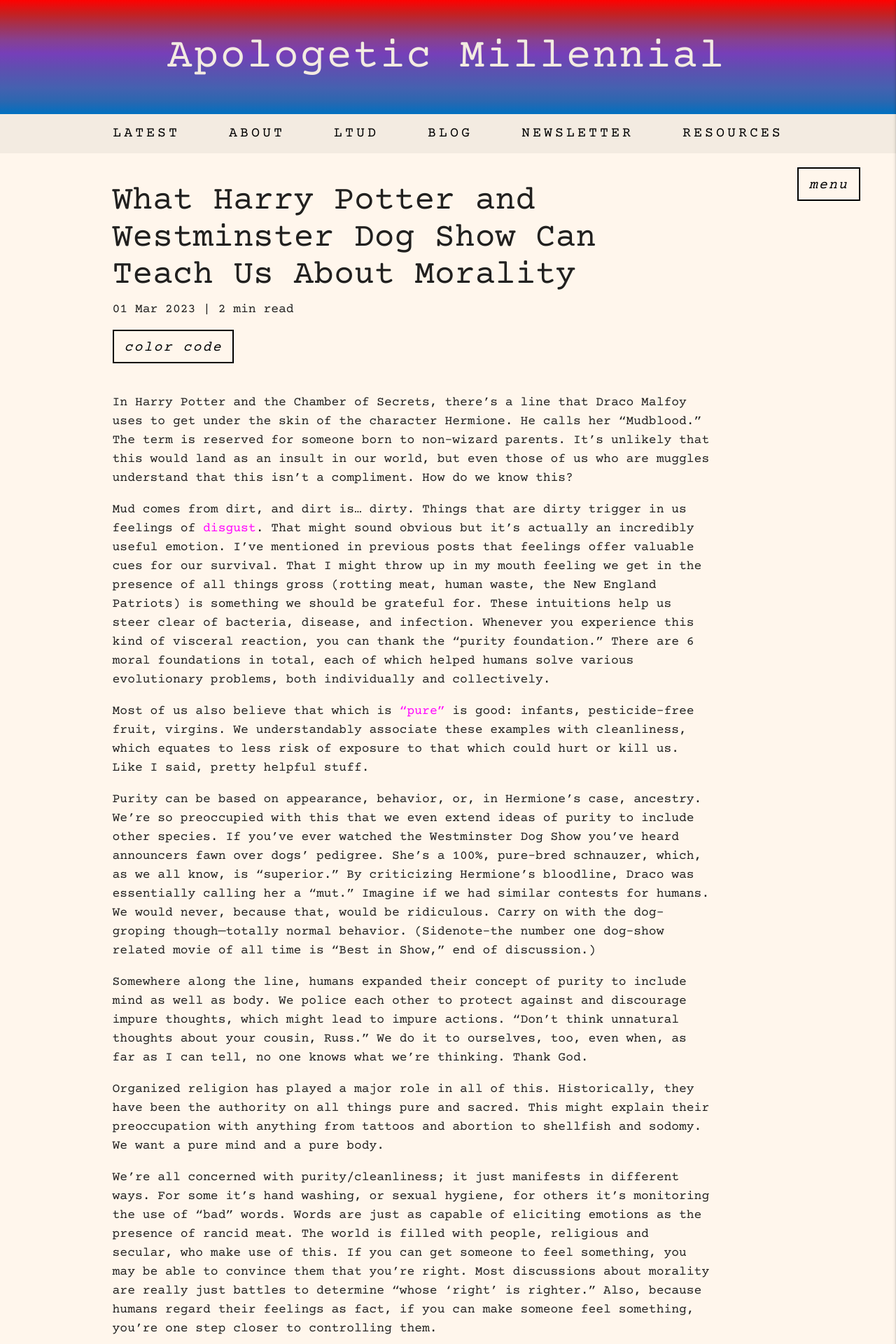
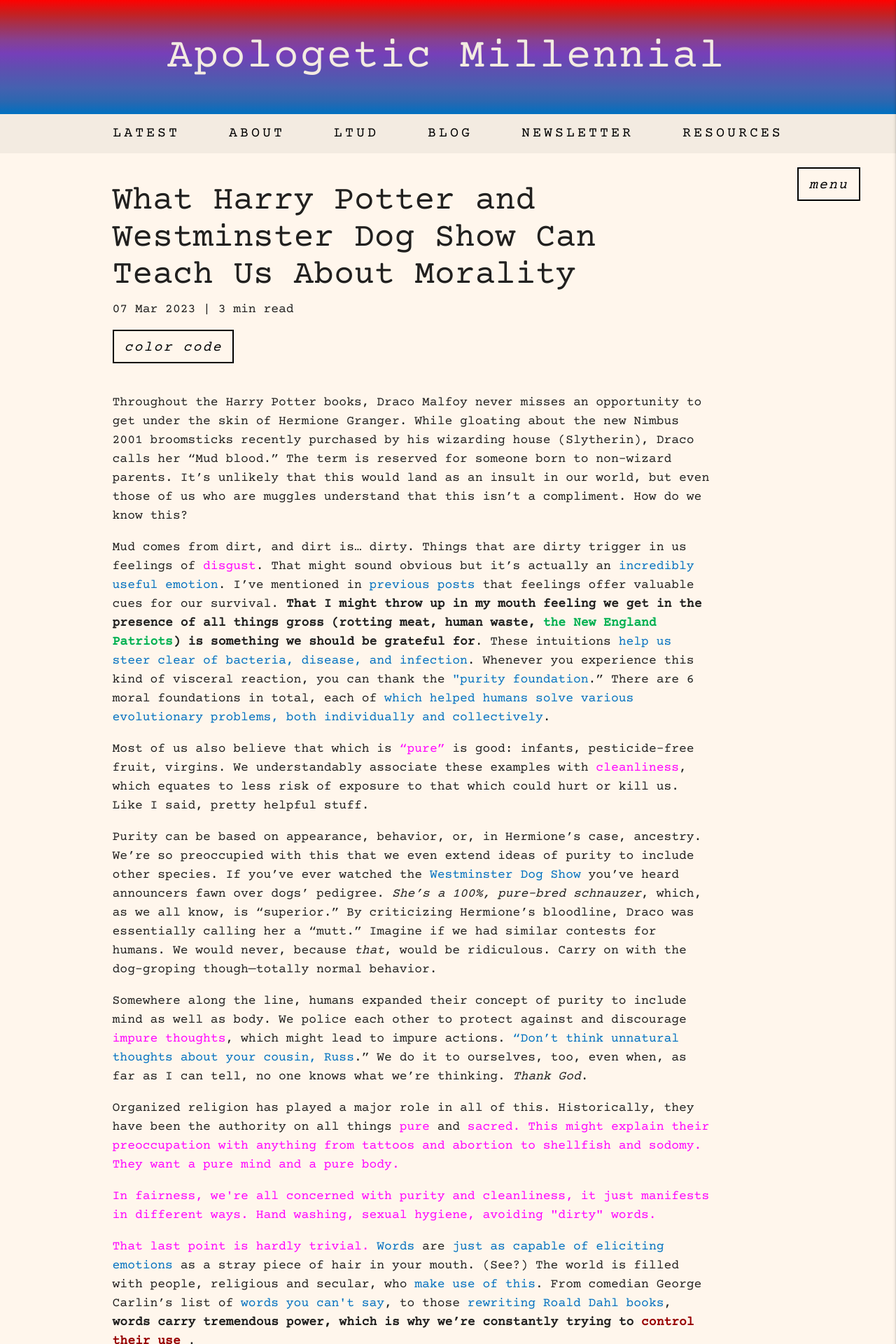
Before and after one commit to khiciste/apologetic_millennial, a Jekyll site: the page built from _posts/2023-03-01-what-harry-potter-and-the-westminster-dog-show-can-teach-us-about-morality.html, in a window 1280 px wide. Shown: the top 1920 px of the page at 70% size. Built offline with Jekyll 4.4.1, drawn with Linux system fonts in a browser that asks for light colours; some web fonts are replaced; some of the changed text lies outside the part shown.

Commit message:
posting blog 6

```diff
--- a/_posts/2023-03-01-what-harry-potter-and-the-westminster-dog-show-can-teach-us-about-morality.html
+++ b/_posts/2023-03-01-what-harry-potter-and-the-westminster-dog-show-can-teach-us-about-morality.html
@@ -1,36 +1,41 @@
 ---
 layout: post
 title: "What Harry Potter and Westminster Dog Show Can Teach Us About Morality"
-date: 2023-03-01
-read: 2 min
+date: 2023-03-07
+read: 3 min
 ---
 <!-- blog post 6 -------------------------->
 
 
 
 <p>
-In Harry Potter and the Chamber of Secrets, there’s a line that Draco Malfoy uses to get under the skin of the character Hermione. He calls her “Mudblood.” The term is reserved for someone born to non-wizard parents. It’s unlikely that this would land as an insult in our world, but even those of us who are muggles  understand that this isn’t a compliment. How do we know this?
+Throughout the Harry Potter books, Draco Malfoy never misses an opportunity to get under the skin of Hermione Granger. While gloating about the new Nimbus 2001 broomsticks recently purchased by his wizarding house (Slytherin), Draco calls her “Mud blood.” The term is reserved for someone born to non-wizard parents. It’s unlikely that this would land as an insult in our world, but even those of us who are muggles  understand that this isn’t a compliment. How do we know this?
 </p>
 <p>
-Mud comes from dirt, and dirt is… dirty. Things that are dirty trigger in us feelings of <a class="sanctity modal-trigger" href="#sanctity-modal">disgust</a>. That might sound obvious but it’s actually an incredibly useful emotion. I’ve mentioned in previous posts that feelings offer valuable cues for our survival. That I might throw up in my mouth feeling we get in the presence of all things gross (rotting meat, human waste, the New England Patriots) is something we should be grateful for. These intuitions help us steer clear of bacteria, disease, and infection. Whenever you experience this kind of visceral reaction, you can thank the “purity foundation.” There are 6 moral foundations in total, each of which helped humans solve various evolutionary problems, both individually and collectively.
+Mud comes from dirt, and dirt is… dirty. Things that are dirty trigger in us feelings of <a class="sanctity modal-trigger" href="#sanctity-modal">disgust</a>. That might sound obvious but it’s actually an <a target="_blank" href="https://pages.stern.nyu.edu/~jhaidt/disgustscale.html">incredibly useful emotion</a>. I’ve mentioned in <a target="_blank" href="https://apologeticmillennial.com/blog/2023/01/25/escaping-conversational-purgatory">previous posts</a> that feelings offer valuable cues for our survival. <b>That I might throw up in my mouth feeling we get in the presence of all things gross (rotting meat, human waste, <a class="loyalty modal-trigger" href="#loyalty-modal">the New England Patriots</a>) is something we should be grateful for</b>. These intuitions <a target="_blank" href="https://pubmed.ncbi.nlm.nih.gov/11253302/"> help us steer clear of bacteria, disease, and infection</a>. Whenever you experience this kind of visceral reaction, you can thank the <a class="sanctity modal-trigger" href="#sanctity-modal"><a target="_blank" href="https://apologeticmillennial.com/blog/2023/02/01/moral-foundations-101">"purity foundation</a>.”</a> There are 6 moral foundations in total, each of <a target="_blank" href="https://direct.mit.edu/daed/article/133/4/55/27470/Intuitive-ethics-how-innately-prepared-intuitions">which helped humans solve various evolutionary problems, both individually and collectively</a>.
 </p>
 <p>
-Most of us also believe that which is <a class="sanctity modal-trigger" href="#sanctity-modal">“pure”</a> is good: infants, pesticide-free fruit, virgins. We understandably associate these examples with cleanliness, which equates to less risk of exposure to that which could hurt or kill us. Like I said, pretty helpful stuff.
+Most of us also believe that which is <a class="sanctity modal-trigger" href="#sanctity-modal">“pure”</a> is good: infants, pesticide-free fruit, virgins. We understandably associate these examples with <a class="sanctity modal-trigger" href="#sanctity-modal">cleanliness</a>, which equates to less risk of exposure to that which could hurt or kill us. Like I said, pretty helpful stuff.
 </p>
 <p>
-Purity can be based on appearance, behavior, or, in Hermione’s case, ancestry. We’re so preoccupied with this that we even extend ideas of purity to include other species. If you’ve ever watched the Westminster Dog Show you’ve heard announcers fawn over dogs’ pedigree. She’s a 100%, pure-bred schnauzer, which, as we all know, is “superior.” By criticizing Hermione’s bloodline, Draco was essentially calling her a “mut.” Imagine if we had similar contests for humans. We would never, because that, would be ridiculous. Carry on with the dog-groping though—totally normal behavior.  (Sidenote-the number one dog-show related movie of all time is “Best in Show,” end of discussion.)
+Purity can be based on appearance, behavior, or, in Hermione’s case, ancestry. We’re so preoccupied with this that we even extend ideas of purity to include other species. If you’ve ever watched the <a target="_blank" href="https://www.nytimes.com/live/2022/06/22/sports/westminster-dog-show">Westminster Dog Show</a> you’ve heard announcers fawn over dogs’ pedigree. <i>She’s a 100%, pure-bred schnauzer</i>, which, as we all know, is “superior.” By criticizing Hermione’s bloodline, Draco was essentially calling her a “mutt.” Imagine if we had similar contests for humans. We would never, because <i>that</i>, would be ridiculous. Carry on with the dog-groping though—totally normal behavior.
 </p>
 <p>
-Somewhere along the line, humans expanded their concept of purity to include mind as well as body. We police each other to protect against and discourage impure thoughts, which might lead to impure actions. “Don’t think unnatural thoughts about your cousin, Russ.” We do it to ourselves, too, even when, as far as I can tell, no one knows what we’re thinking. Thank God.
+Somewhere along the line, humans expanded their concept of purity to include mind as well as body. We police each other to protect against and discourage <a class="sanctity modal-trigger" href="#sanctity-modal">impure thoughts</a>, which might lead to impure actions. <a target="_blank" href="https://www.youtube.com/watch?v=beWjk_Q6yZ4">“Don’t think unnatural thoughts about your cousin, Russ</a>.” We do it to ourselves, too, even when, as far as I can tell, no one knows what we’re thinking. <i>Thank God</i>.
 </p>
 <p>
-Organized religion has played a major role in all of this. Historically, they have been the authority on all things pure and sacred. This might explain their preoccupation with anything from tattoos and abortion to shellfish and sodomy. We want a pure mind and a pure body.
+Organized religion has played a major role in all of this. Historically, they have been the authority on all things <a class="sanctity modal-trigger" href="#sanctity-modal">pure</a> and <a class="sanctity modal-trigger" href="#sanctity-modal">sacred. This might explain their preoccupation with anything from tattoos and abortion to shellfish and sodomy. They want a pure mind and a pure body.
 </p>
 <p>
-We’re all concerned with purity/cleanliness; it just manifests in different ways. For some it’s hand washing, or sexual hygiene, for others it’s monitoring the use of “bad” words.
-Words are just as capable of eliciting emotions as the presence of rancid meat. The world is filled with people, religious and secular, who make use of this.
-If you can get someone to feel something, you may be able to convince them that you’re right. Most discussions about morality are really just battles to determine “whose ‘right’ is righter.” Also, because humans regard their feelings as fact, if you can make someone feel something, you’re one step closer to controlling them.
+In fairness, we're all concerned with purity and cleanliness, it just manifests in different ways. Hand washing, sexual hygiene, avoiding "dirty" words.
 </p>
 <p>
-Keep this in mind the next time someone tells you to eat organic, or that you shouldn’t eat those oysters.
+That last point is hardly trivial. <a class="communication modal-trigger" href="#communication-modal">Words</a> are <a target="_blank" href="https://journals.sagepub.com/doi/10.1177/097133369700900105">just as capable of eliciting emotions</a> as a stray piece of hair in your mouth. (See?) The world is filled with people, religious and secular, who <a target="_blank" href="https://apologeticmillennial.com/blog/2023/02/21/gateway-conservatives">make use of this</a>. From comedian George Carlin’s list of <a target="_blank" href="https://www.youtube.com/watch?v=vbZhpf3sQxQ">words you can't say</a>, to those <a target="_blank" href="https://thewire.in/books/rewriting-roald-dahl-a-society-reckoning-with-its-past-or-posthumous-censorship">rewriting Roald Dahl books</a>, <b>words carry tremendous power, which is why we’re constantly trying to <a class="freedom modal-trigger" href="#freedom-modal">control their use</a> </b>.
 </p>
+<p>
+Most discussions about morality — purity and otherwise — can be thought of as battles to determine <a target="_blank" href="https://www.amazon.com/Behave-Biology-Humans-Best-Worst/dp/0143110918/ref=sr_1_1?adgrpid=83043196739&gclid=CjwKCAiA9NGfBhBvEiwAq5vSy4TLMGwYuPNLNgXs380F6Bbb8d0aGZQnGpMg09_-jd3jdktb3hn49hoCL0oQAvD_BwE&hvadid=585412622521&hvdev=c&hvlocphy=9075963&hvnetw=g&hvqmt=e&hvrand=8818558095503909878&hvtargid=kwd-306581278049&hydadcr=22365_13333077&keywords=behave+robert+sapolsky&qid=1676981082&sr=8-1">"whose 'right' is righter</a>." Humans <a target="_blank" href="https://www.amazon.com/Thinking-Fast-Slow-Daniel-Kahneman-ebook/dp/B00555X8OA/ref=sr_1_1">regard their feelings as fact</a>and often use this certainty to craft their messaging. So, morality is also a battle to determine who is the better storyteller. Make us <i>feel,</i> the words and soon they’ll become <i>fact</i>. Make us feel the words and soon you’ll convince us that you’re <i>right</i>. Now you’re one step closer to controlling us.
+If you can get someone to feel something, you may be able to convince them that you’re right. Most discussions about morality are really just battles to determine “whose ‘right’ is righter.” Also, because humans regard their feelings as fact, if you can make someone feel something, you’re one step closer to <a class="freedom modal-trigger" href="#freedom-modal">controlling them</a>.
+</p>
+<p>
+Keep this in mind the next time someone tells you to eat organic, who to marry, or  <a target="_blank" href="https://www.rollingstone.com/politics/politics-news/tucker-carlson-advertisers-770504/">that immigrants are "dirty</a>."
+</p>
```
